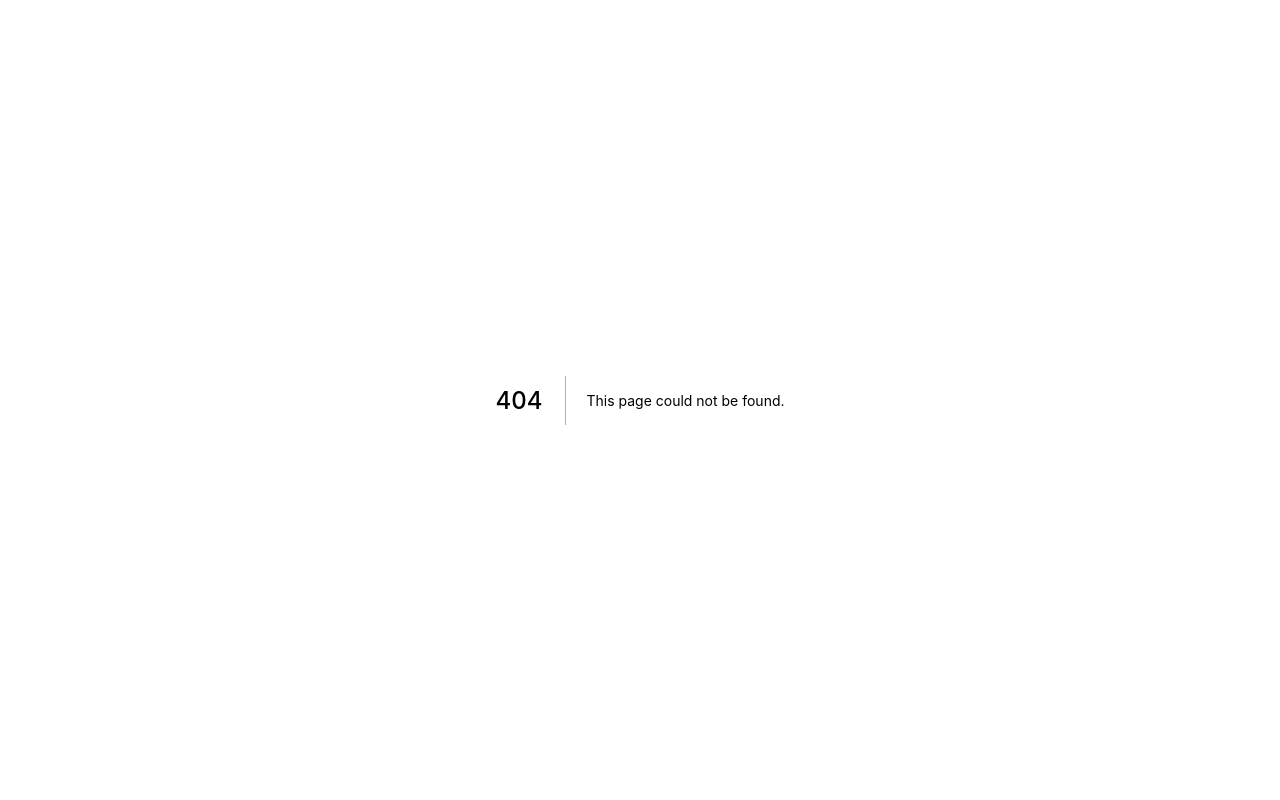
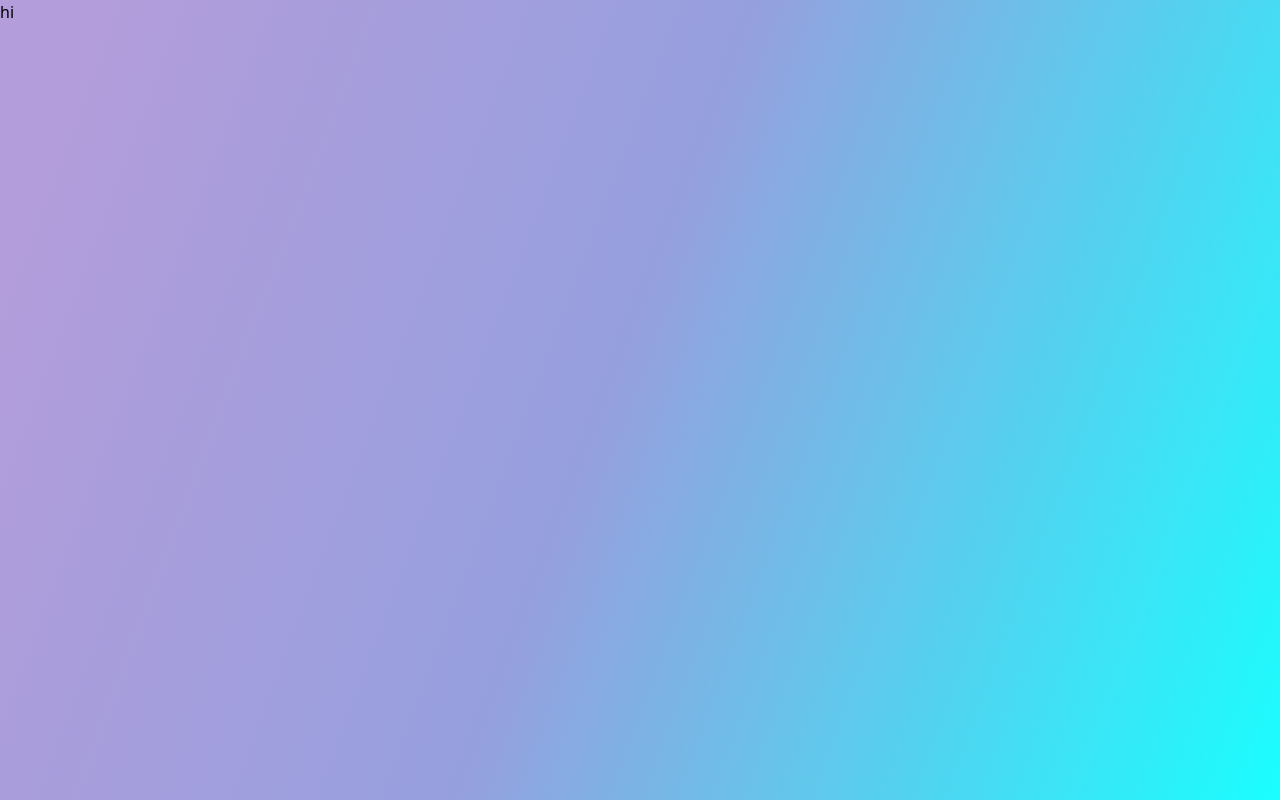
Before and after one commit to doanja/check-in, a Next.js app: page /checkin in a window 1280 px wide. Before the commit this address had no page. Built offline with nearby package versions, Linux system fonts and the light colour scheme.

Commit message:
updated background and button styles

```diff
--- /dev/null
+++ b/components/Layout.tsx
@@ -0,0 +1,17 @@
+import { Meta } from 'components';
+
+interface LayoutProps {
+  children: React.ReactNode;
+}
+
+const Layout = ({ children }: LayoutProps) => {
+  return (
+    <>
+      <Meta />
+
+      <div className='layout-bottom'>{children}</div>
+    </>
+  );
+};
+
+export default Layout;
--- /dev/null
+++ b/components/Meta.tsx
@@ -0,0 +1,22 @@
+import Head from 'next/head';
+
+interface MetaProps {
+  title?: string;
+  keywords?: string;
+  description?: string;
+}
+
+const Meta = ({ title = 'Check In', keywords = '', description = '' }: MetaProps) => {
+  return (
+    <Head>
+      <meta name='viewport' content='width=device-width, initial-scale=1' />
+      <meta name='keywords' content={keywords} />
+      <meta name='description' content={description} />
+      <meta charSet='utf-8' />
+      <link rel='icon' href='/favicon.ico' />
+      <title>{title}</title>
+    </Head>
+  );
+};
+
+export default Meta;
--- a/components/index.tsx
+++ b/components/index.tsx
@@ -2,5 +2,7 @@ import FormInput from './FormInputWrap';
 import FormError from './FormError';
 import UserCard from './UserCard';
 import SignupForm from './SignupForm';
+import Meta from './Meta';
+import Layout from './Layout';
 
-export { FormInput, FormError, UserCard, SignupForm };
+export { FormInput, FormError, UserCard, SignupForm, Meta, Layout };
--- a/pages/_app.tsx
+++ b/pages/_app.tsx
@@ -1,8 +1,13 @@
+import { Layout } from '@/components';
 import '@/styles/index.css';
 
 import type { AppProps } from 'next/app';
 
 function MyApp({ Component, pageProps }: AppProps) {
-  return <Component {...pageProps} />;
+  return (
+    <Layout>
+      <Component {...pageProps} />
+    </Layout>
+  );
 }
 export default MyApp;
--- /dev/null
+++ b/pages/checkin.tsx
@@ -0,0 +1,7 @@
+interface checkinProps {}
+
+const checkin = ({}: checkinProps) => {
+  return <h1>hi</h1>;
+};
+
+export default checkin;
--- a/pages/signup.tsx
+++ b/pages/signup.tsx
@@ -56,23 +56,16 @@ const signup = ({ initialUsers }: signupProps) => {
 
   return (
     <>
-      <Head>
-        <title>Check In</title>
-        <meta name='viewport' content='initial-scale=1.0, width=device-width' />
-      </Head>
-
-      <div className='signup-half-section-upper'>
-        <div className='signup-half-section-lower'></div>
       <div className='mx-auto z-10 mt-48 text-center'>
         <h1 className='text-white text-5xl font-semibold'>
           Welcome to <span className='text-yellow-500'>the Club</span>
         </h1>
         <p className='text-blue-200 mt-2'>Become a new member in 5 easy steps</p>
       </div>
+
       <div className='max-w-xl w-full mt-24 mb-24 rounded-md shadow-2xl bg-white mx-auto overflow-hidden z-10'>
         <div className='px-16 py-10'>
           <SignupForm onSubmit={createUser} />
-          </div>
         </div>
       </div>
     </>
--- a/styles/index.css
+++ b/styles/index.css
@@ -8,11 +8,20 @@
 
 /* Write your own custom component styles here */
 .form-btn-primary {
-  @apply bg-gray-800 text-white rounded-md p-3 w-full disabled:opacity-50 disabled:cursor-not-allowed;
+  background-image: linear-gradient(to right, #4776e6 0%, #8e54e9 51%, #4776e6 100%);
+  @apply block rounded-md shadow text-white duration-1000 uppercase text-center py-4 px-8 w-full disabled:opacity-25 disabled:cursor-not-allowed;
+}
+
+.form-btn-primary:hover {
+  @apply text-white bg-right;
 }
 
 .form-btn-secondary {
-  @apply bg-white border-2 border-gray-900 rounded-md p-3 w-full disabled:opacity-50 disabled:cursor-not-allowed;
+  @apply block border-2 rounded-md shadow text-black duration-500 uppercase text-center py-4 px-8 w-full disabled:opacity-75 disabled:cursor-not-allowed;
+}
+
+.form-btn-secondary:hover {
+  @apply bg-gray-200;
 }
 
 .form-input {
@@ -23,14 +32,15 @@
   @apply block text-gray-700 text-xl font-bold mb-2 capitalize;
 }
 
-.signup-half-section-upper {
-  @apply min-h-screen bg-gray-900 flex flex-col items-start text-gray-900 antialiased relative;
+.layout-bottom {
+  background-image: linear-gradient(110.6deg, rgba(179, 157, 219, 1) 7%, rgba(150, 159, 222, 1) 47.7%, rgba(24, 255, 255, 1) 100.6%);
+  @apply min-h-screen flex flex-col items-start antialiased relative;
 }
 
-.signup-half-section-lower {
+.layout-top {
   clip-path: polygon(0 0, 100% 0, 100% 90%, 0% 100%);
   height: 34rem;
-  @apply absolute bg-gray-800 inset-x-0 top-0;
+  @apply absolute bg-gray-900 inset-x-0 top-0;
 }
 
 /* Start purging... */
```
Lines whose indentation alone changed are shown as unchanged.
